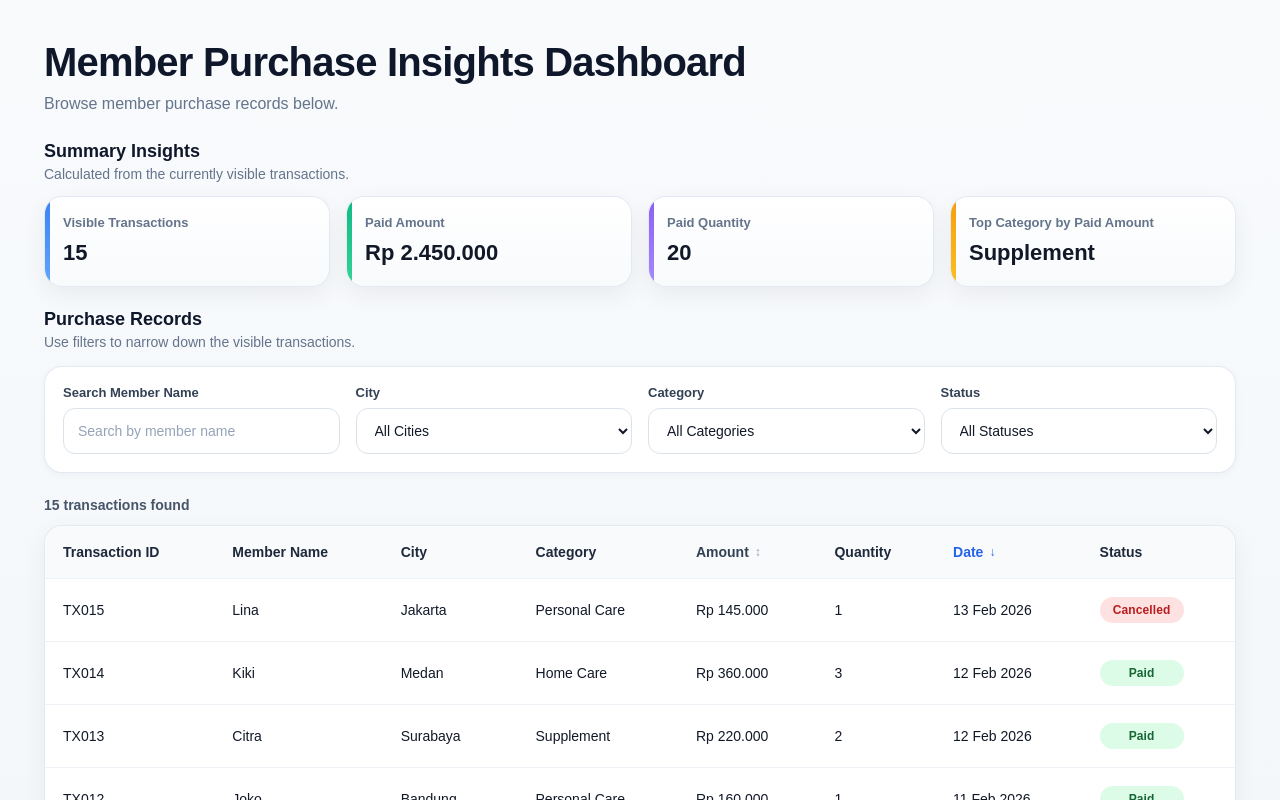
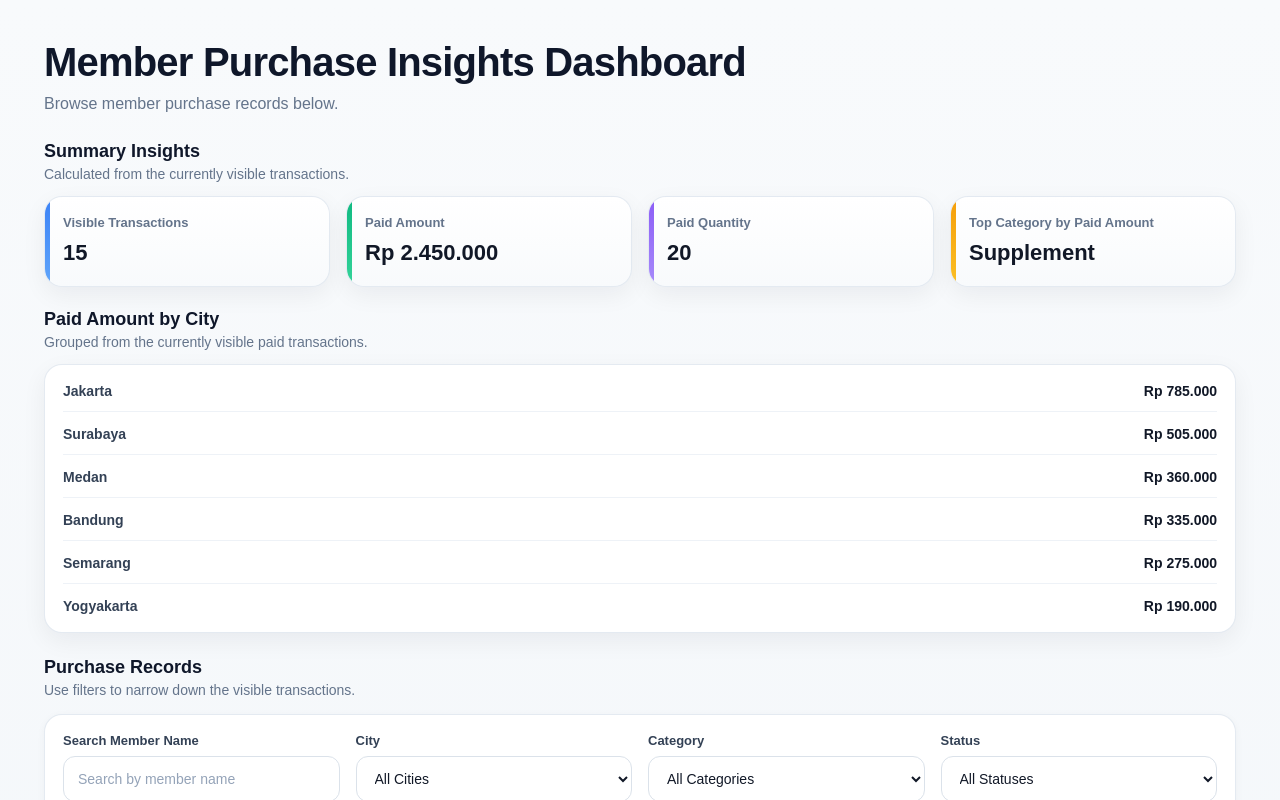
Before and after one commit to harisnaufal/member-purchase-dashboard, a Next.js app: page / in a window 1280 px wide. Shown: the top 800 px of the page. Built offline with nearby package versions, Linux system fonts and the light colour scheme.

Commit message:
feat: add aggregation section and loading skeletons for summary and aggregation sections

```diff
--- a/app/globals.css
+++ b/app/globals.css
@@ -148,6 +148,54 @@ body {
 
 .skeleton-row:last-child {
   margin-bottom: 0;
+}
+
+.skeleton-block {
+  border-radius: 10px;
+  background: linear-gradient(90deg, #f1f5f9 25%, #e2e8f0 50%, #f1f5f9 75%);
+  background-size: 200% 100%;
+  animation: loading-shimmer 1.2s infinite;
+}
+
+.skeleton-heading-title {
+  width: 180px;
+  height: 18px;
+  margin-bottom: 8px;
+}
+
+.skeleton-heading-subtitle {
+  width: 280px;
+  height: 14px;
+}
+
+.summary-skeleton-card {
+  display: flex;
+  flex-direction: column;
+  gap: 12px;
+}
+
+.skeleton-summary-label {
+  width: 110px;
+  height: 14px;
+}
+
+.skeleton-summary-value {
+  width: 140px;
+  height: 28px;
+}
+
+.aggregation-skeleton-row {
+  align-items: center;
+}
+
+.skeleton-aggregation-label {
+  width: 100px;
+  height: 16px;
+}
+
+.skeleton-aggregation-value {
+  width: 120px;
+  height: 16px;
 }
 
 @keyframes loading-shimmer {
@@ -322,6 +370,57 @@ body {
   color: #111827;
 }
 
+.aggregation-section {
+  margin-bottom: 24px;
+}
+
+.aggregation-card {
+  background-color: #ffffff;
+  border: 1px solid rgba(226, 232, 240, 0.9);
+  border-radius: 18px;
+  padding: 18px;
+  box-shadow: 0 8px 24px rgba(15, 23, 42, 0.06);
+}
+
+.aggregation-list {
+  display: flex;
+  flex-direction: column;
+  gap: 14px;
+}
+
+.aggregation-row {
+  display: flex;
+  align-items: center;
+  justify-content: space-between;
+  gap: 16px;
+  padding-bottom: 12px;
+  border-bottom: 1px solid #eef2f7;
+}
+
+.aggregation-row:last-child {
+  border-bottom: none;
+  padding-bottom: 0;
+}
+
+.aggregation-label {
+  font-size: 14px;
+  font-weight: 600;
+  color: #334155;
+}
+
+.aggregation-value {
+  font-size: 14px;
+  font-weight: 700;
+  color: #111827;
+}
+
+.aggregation-empty {
+  font-size: 14px;
+  color: #64748b;
+  text-align: center;
+  padding: 8px 0;
+}
+
 @media (max-width: 1024px) {
   .summary-grid {
     grid-template-columns: repeat(2, minmax(0, 1fr));
--- a/app/page.tsx
+++ b/app/page.tsx
@@ -2,11 +2,15 @@
 
 import { useEffect, useMemo, useState } from "react";
 
+import { AggregationSection } from "@/components/aggregation/AggregationSection";
 import { FilterSection } from "@/components/filter/FilterSection";
 import { TableSkeleton } from "@/components/skeleton/TableSkeleton";
+import { AggregationSkeleton } from "@/components/skeleton/AggregationSkeleton";
+import { SummarySkeleton } from "@/components/skeleton/SummarySkeleton";
 import { SummarySection } from "@/components/summary/SummarySection";
 import { PurchaseTable } from "@/components/table/PurchaseTable";
 import { purchases } from "@/data/purchase";
+import { getPaidAmountByCity } from "@/helpers/aggregation";
 import { filterPurchases, sortPurchases } from "@/helpers/filter";
 import { getPurchaseSummary } from "@/helpers/summary";
 import type { Filters, SortDirection, SortKey } from "@/types/purchase";
@@ -40,6 +44,10 @@ export default function Home() {
 
   const summary = useMemo(() => {
     return getPurchaseSummary(visiblePurchases);
+  }, [visiblePurchases]);
+
+  const aggregation = useMemo(() => {
+    return getPaidAmountByCity(visiblePurchases);
   }, [visiblePurchases]);
 
   const handleFilterChange = (key: keyof Filters, value: string) => {
@@ -76,7 +84,13 @@ export default function Home() {
       <h1 className="title">Member Purchase Insights Dashboard</h1>
       <p className="subtitle">Browse member purchase records below.</p>
 
-      <SummarySection summary={summary} />
+      {isLoading ? <SummarySkeleton /> : <SummarySection summary={summary} />}
+
+      {isLoading ? (
+        <AggregationSkeleton />
+      ) : (
+        <AggregationSection items={aggregation} />
+      )}
 
       <div className="section-heading records-heading">
         <h2 className="section-title">Purchase Records</h2>
--- /dev/null
+++ b/components/aggregation/AggregationSection.tsx
@@ -0,0 +1,38 @@
+import type { PaidAmountByCityItem } from "@/helpers/aggregation";
+import { formatCurrency } from "@/helpers/utils";
+
+interface PaidAmountByCityProps {
+  items: PaidAmountByCityItem[];
+}
+
+export function AggregationSection({ items }: PaidAmountByCityProps) {
+  return (
+    <section className="aggregation-section">
+      <div className="section-heading">
+        <h2 className="section-title">Paid Amount by City</h2>
+        <p className="section-subtitle">
+          Grouped from the currently visible paid transactions.
+        </p>
+      </div>
+
+      <div className="aggregation-card">
+        {items.length > 0 ? (
+          <div className="aggregation-list">
+            {items.map((item) => (
+              <div key={item.city} className="aggregation-row">
+                <span className="aggregation-label">{item.city}</span>
+                <span className="aggregation-value">
+                  {formatCurrency(item.amount)}
+                </span>
+              </div>
+            ))}
+          </div>
+        ) : (
+          <div className="aggregation-empty">
+            No paid transactions available for the current filters.
+          </div>
+        )}
+      </div>
+    </section>
+  );
+}
--- /dev/null
+++ b/components/skeleton/AggregationSkeleton.tsx
@@ -0,0 +1,24 @@
+export function AggregationSkeleton() {
+  return (
+    <section className="aggregation-section">
+      <div className="section-heading">
+        <div className="skeleton-block skeleton-heading-title" />
+        <div className="skeleton-block skeleton-heading-subtitle" />
+      </div>
+
+      <div className="aggregation-card">
+        <div className="aggregation-list">
+          {Array.from({ length: 1 }).map((_, index) => (
+            <div
+              key={index}
+              className="aggregation-row aggregation-skeleton-row"
+            >
+              <div className="skeleton-block skeleton-aggregation-label" />
+              <div className="skeleton-block skeleton-aggregation-value" />
+            </div>
+          ))}
+        </div>
+      </div>
+    </section>
+  );
+}
--- /dev/null
+++ b/components/skeleton/SummarySkeleton.tsx
@@ -0,0 +1,19 @@
+export function SummarySkeleton() {
+  return (
+    <section className="summary-section">
+      <div className="section-heading">
+        <div className="skeleton-block skeleton-heading-title" />
+        <div className="skeleton-block skeleton-heading-subtitle" />
+      </div>
+
+      <div className="summary-grid">
+        {Array.from({ length: 4 }).map((_, index) => (
+          <div key={index} className="summary-card summary-skeleton-card">
+            <div className="skeleton-block skeleton-summary-label" />
+            <div className="skeleton-block skeleton-summary-value" />
+          </div>
+        ))}
+      </div>
+    </section>
+  );
+}
--- /dev/null
+++ b/helpers/aggregation.ts
@@ -0,0 +1,29 @@
+import type { PurchaseRecord } from "@/types/purchase";
+
+export interface PaidAmountByCityItem {
+  city: string;
+  amount: number;
+}
+
+export const getPaidAmountByCity = (
+  purchases: PurchaseRecord[],
+): PaidAmountByCityItem[] => {
+  const paidPurchases = purchases.filter(
+    (purchase) => purchase.status === "paid",
+  );
+
+  const grouped = paidPurchases.reduce<Record<string, number>>(
+    (acc, purchase) => {
+      acc[purchase.city] = (acc[purchase.city] || 0) + purchase.amount;
+      return acc;
+    },
+    {},
+  );
+
+  return Object.entries(grouped)
+    .map(([city, amount]) => ({
+      city,
+      amount,
+    }))
+    .sort((a, b) => b.amount - a.amount);
+};
```
